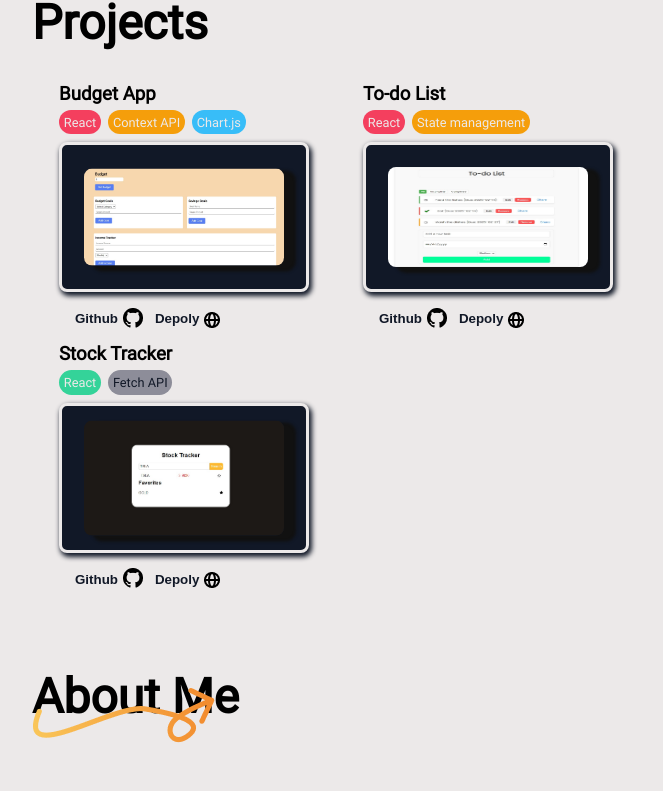
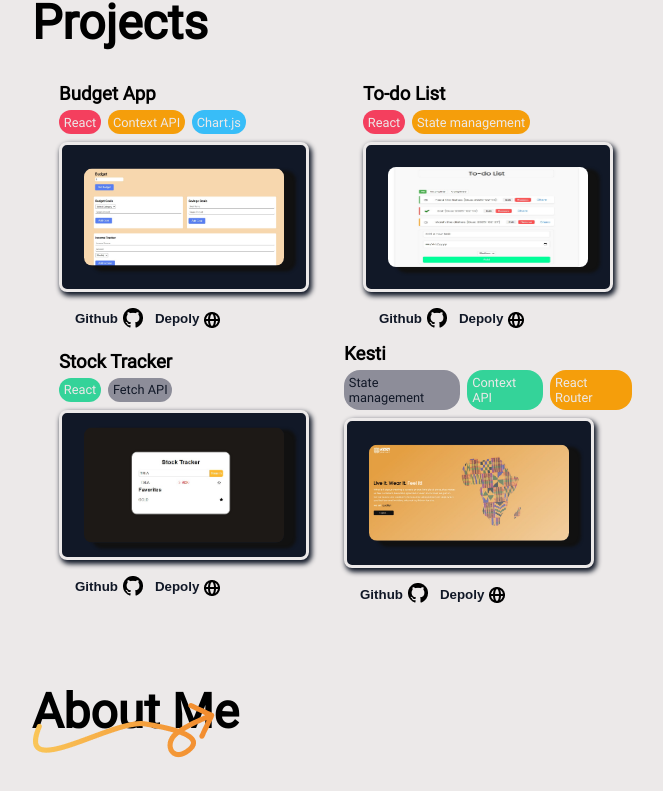
Before and after one commit to Delz-create/PortWork, a React (Create React App) app: page / in a window 1280 px wide. Shown: the part 796-1587 px from the top of the page, without its empty margins (304-967 px from the left). Built offline with nearby package versions, Linux system fonts and the light colour scheme.

Commit message:
Add files via upload

```diff
--- a/src/Components/Projects.js
+++ b/src/Components/Projects.js
@@ -2,6 +2,7 @@ import React from "react";
 import StockTracker from "../assests/images/Projects/Stock tracker.jpg";
 import ToDoList from "../assests/images/Projects/To-do list.jpg";
 import BudgetApp from "../assests/images/Projects/Budget APP.jpg";
+import Kesti from "../assests/images/Projects/Kesti landing page.jpg";
 
 const Projects = React.forwardRef((props, ref) => {
   return (
@@ -42,15 +43,13 @@ const Projects = React.forwardRef((props, ref) => {
           <div className="btns">
             <div className="Git-btn">
               <button>
-                <a href="https://github.com/Delz-create/Budget" target="_blank"
-                  rel="noopener noreferrer">Github</a>
+                <a href="https://github.com/Delz-create/Budget">Github</a>
               </button>
             </div>
 
             <div className="Deploy-btn">
               <button>
-                <a href="https://budget-ten-flame.vercel.app/" target="_blank"
-                  rel="noopener noreferrer">Depoly</a>
+                <a href="https://budget-ten-flame.vercel.app/">Depoly</a>
               </button>
             </div>
           </div>
@@ -82,15 +81,13 @@ const Projects = React.forwardRef((props, ref) => {
           <div className="btns">
             <div className="Git-btn">
               <button>
-                <a href="https://github.com/Delz-create/To-do" target="_blank"
-                  rel="noopener noreferrer">Github</a>
+                <a href="https://github.com/Delz-create/To-do">Github</a>
               </button>
             </div>
 
             <div className="Deploy-btn">
               <button>
-                <a href="https://to-do-seven-liard.vercel.app/" target="_blank"
-                  rel="noopener noreferrer">Depoly</a>
+                <a href="https://to-do-seven-liard.vercel.app/">Depoly</a>
               </button>
             </div>
           </div>
@@ -121,8 +118,7 @@ const Projects = React.forwardRef((props, ref) => {
           <div className="btns">
             <div className="Git-btn">
               <button>
-                <a href="https://github.com/Delz-create/Stock-tracker" target="_blank"
-                  rel="noopener noreferrer">
+                <a href="https://github.com/Delz-create/Stock-tracker">
                   Github
                 </a>
               </button>
@@ -130,10 +126,52 @@ const Projects = React.forwardRef((props, ref) => {
 
             <div className="Deploy-btn">
               <button>
-                <a href="https://stock-tracker-gilt-eight.vercel.app/" target="_blank"
-                  rel="noopener noreferrer">
+                <a href="https://stock-tracker-gilt-eight.vercel.app/">
                   Depoly
                 </a>
+              </button>
+            </div>
+          </div>
+        </div>
+
+        <div className="projects">
+          <div className="title">
+            <h3>Kesti</h3>
+          </div>
+
+          <div className="Features">
+            <div className="grey">
+              <p>State management</p>
+            </div>
+
+            <div className="light-blue">
+              <p>Context API</p>
+            </div>
+
+            <div className="yellow">
+              <p>React Router</p>
+            </div>
+          </div>
+
+          <div className="projects-img">
+            <img
+              src={Kesti}
+              alt="img"
+            />
+          </div>
+
+          <div className="btns">
+            <div className="Git-btn">
+              <button>
+                <a href="https://github.com/Delz-create/Kestitradies-react.git">
+                  Github
+                </a>
+              </button>
+            </div>
+
+            <div className="Deploy-btn">
+              <button>
+                <a href="https://kestitradies-react.vercel.app/">Depoly</a>
               </button>
             </div>
           </div>
--- a/src/index.css
+++ b/src/index.css
@@ -115,7 +115,7 @@ body {
   padding: 2rem;
   text-align: center;
   min-height: 80vh;
-  padding: auto 2rem auto 2rem;
+  padding: auto 0 auto 0;
 }
 .card-content {
   display: flex;
```
Also changed, not shown: src/assests/images/Projects/Kesti landing page.jpg (added).
